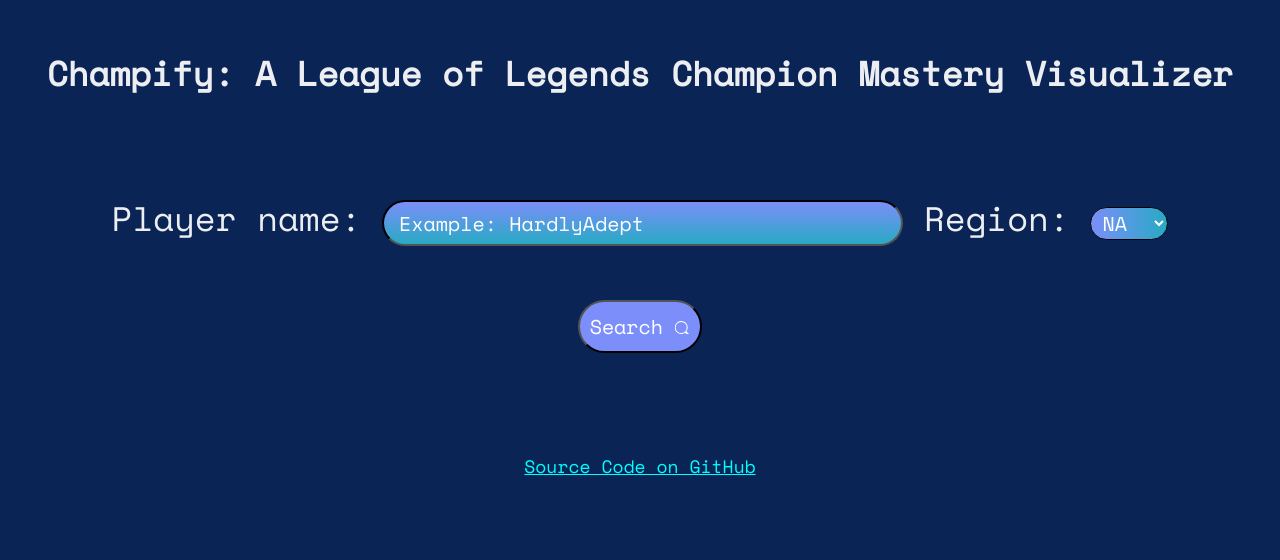
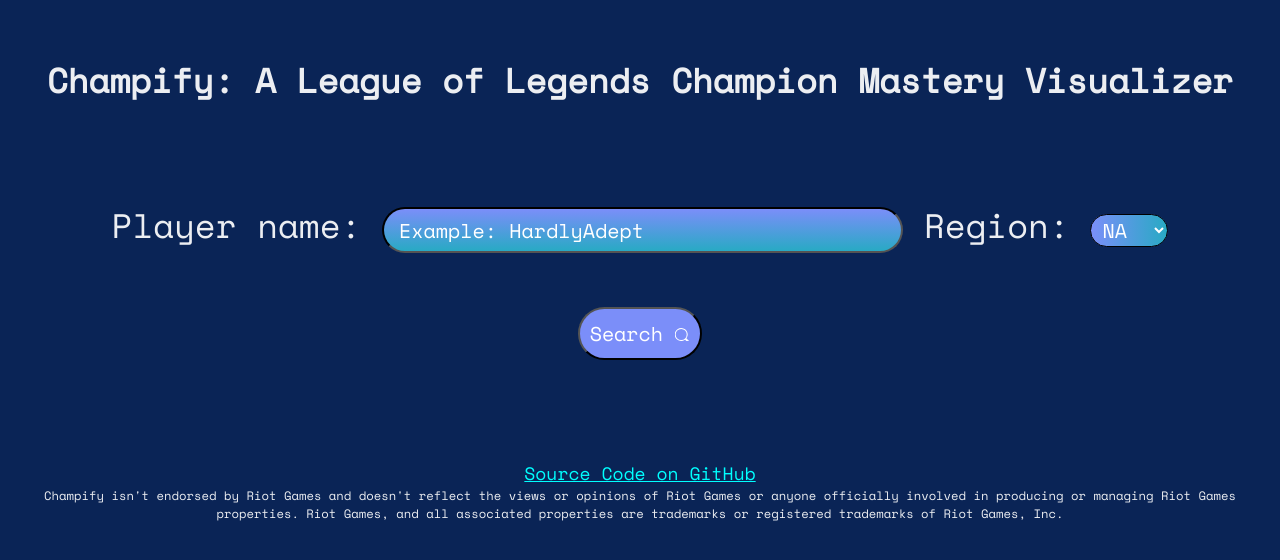
Before and after one commit to sbose23/LoLMasteryChart, a React (Create React App) app: page / in a window 1280 px wide. Shown: the part 184-744 px from the top of the page. Built offline with nearby package versions, Linux system fonts and the light colour scheme.

Commit message:
adding legal statement and updated readme

```diff
--- a/src/App.js
+++ b/src/App.js
@@ -18,7 +18,9 @@
       <br></br>
       <br></br>
       <a href="https://github.com/sbose23/champify"> Source Code on GitHub</a>
-      <br></br>
+      <small>Champify isn't endorsed by Riot Games and doesn't reflect the views or opinions of
+        Riot Games or anyone officially involved in producing or managing Riot Games properties.
+        Riot Games, and all associated properties are trademarks or registered trademarks of Riot Games, Inc.</small>
     </div>
   );
 }
--- a/src/styles/App.css
+++ b/src/styles/App.css
@@ -27,3 +27,7 @@
   height: 500px;
   display: flex;
 }
+
+small{
+  font-size: calc(0.25px + 1.5vmin);
+}
```
Also changed, not shown: 1 other file (tests, documents, lock files or other folders).
